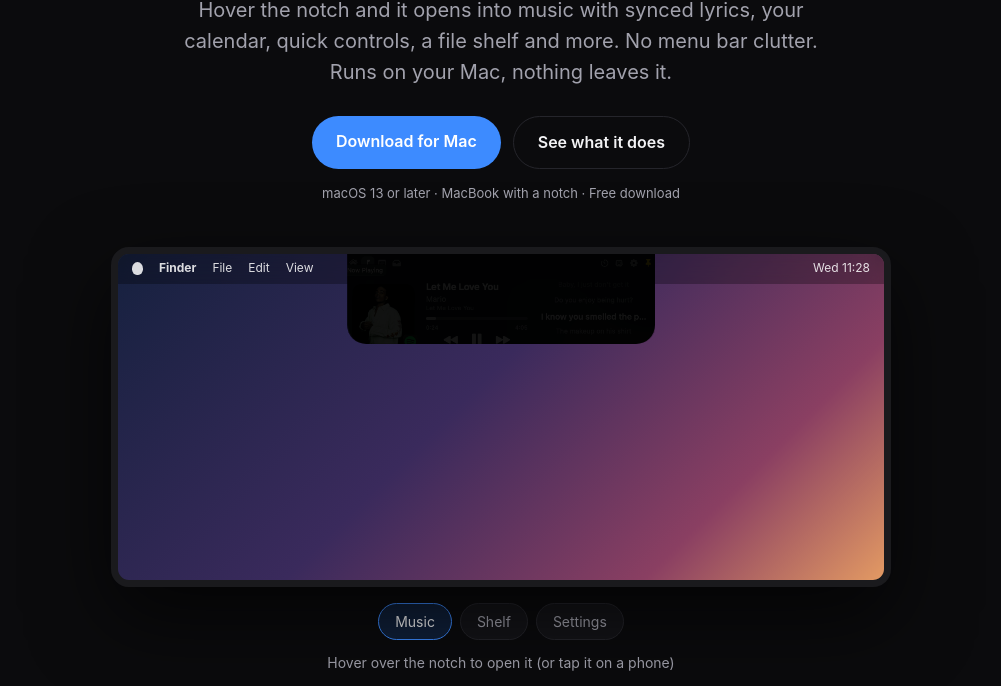
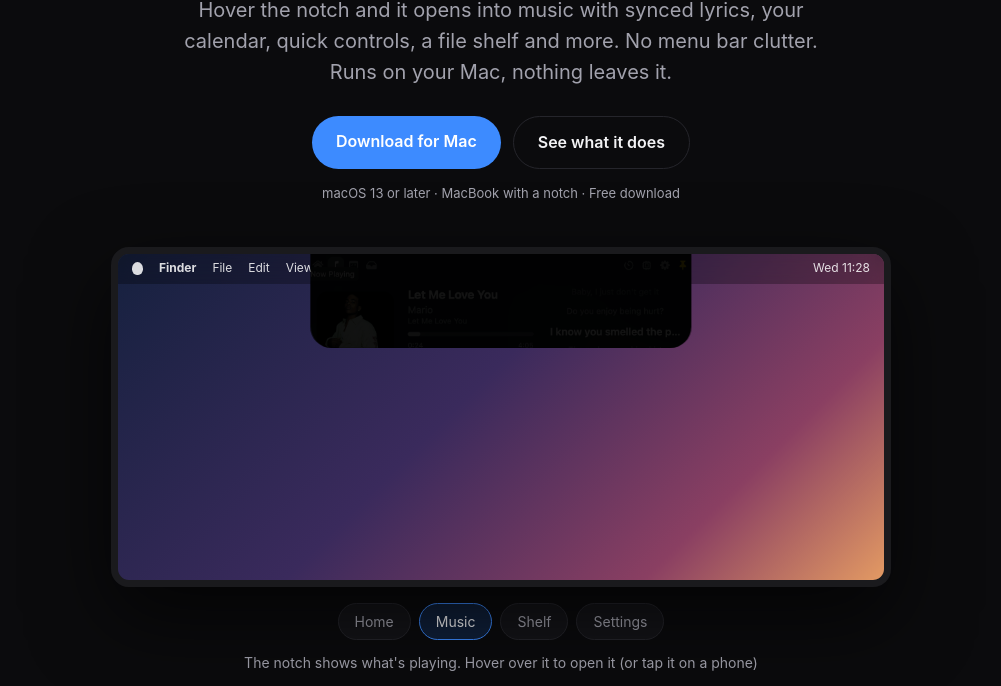
Before and after one commit to t27124949-cell/notch-island, a plain HTML site: page docs/index.html in a window 1280 px wide. Shown: the part 266-952 px from the top of the page, without its empty margins (139-1140 px from the left). Drawn offline with Linux system fonts and the light colour scheme.

Commit message:
Landing page demo: add Home tab and show the music pill as the closed notch
Co-Authored-By: Claude Sonnet 5.5 <noreply@anthropic.com>
Claude-Session: https://claude.ai/code/session_0121qmc6fQ6akJaU5ypd7Xqy

```diff
--- a/docs/index.html
+++ b/docs/index.html
@@ -30,10 +30,12 @@
     background:rgba(0,0,0,.28);backdrop-filter:blur(8px);font-size:12px;color:rgba(255,255,255,.85)}
   .menubar .sp{flex:1}
   .menubar .dot{width:11px;height:13px;border-radius:50% 50% 45% 45%;background:rgba(255,255,255,.85)}
-  .island{position:absolute;top:0;left:50%;transform:translateX(-50%);width:190px;height:30px;background:#000;
-    border-radius:0 0 15px 15px;overflow:hidden;cursor:pointer;outline:none;
+  .island{position:absolute;top:0;left:50%;transform:translateX(-50%);width:298px;height:36px;background:#000;
+    border-radius:0 0 18px 18px;overflow:hidden;cursor:pointer;outline:none;
     transition:width .5s cubic-bezier(.2,.8,.2,1),height .5s cubic-bezier(.2,.8,.2,1),border-radius .5s cubic-bezier(.2,.8,.2,1),box-shadow .5s}
   .island.open{width:var(--w,560px);height:var(--h,220px);border-radius:0 0 28px 28px;box-shadow:0 24px 60px rgba(0,0,0,.55)}
+  .island .amb{position:absolute;inset:0;width:100%;height:100%;object-fit:cover;transition:opacity .2s .1s}
+  .island.open .amb{opacity:0;transition:opacity .12s}
   .island:focus-visible{box-shadow:0 0 0 2px var(--accent)}
   .island .body{position:absolute;inset:0;opacity:0;transition:opacity .15s}
   .island.open .body{opacity:1;transition:opacity .3s .18s}
@@ -83,11 +85,12 @@
       <div class="screen">
         <div class="menubar"><span class="dot"></span><b>Finder</b><span>File</span><span>Edit</span><span>View</span><span class="sp"></span><span>Wed 11:28</span></div>
         <div class="island" id="island" tabindex="0" role="button" aria-label="Notch Island demo. Hover or tap to open">
+          <img class="amb" src="screenshot5.png" alt="The notch while music is playing">
           <div class="body"><img id="shotimg" src="screenshot2.png" alt="Notch Island open"></div>
         </div>
       </div>
       <div class="chips" id="chips"></div>
-      <p class="hint" id="hint">Hover over the notch to open it (or tap it on a phone)</p>
+      <p class="hint" id="hint">The notch shows what's playing. Hover over it to open it (or tap it on a phone)</p>
       <noscript><img src="screenshot1.png" alt="Notch Island open on the music tab" style="width:100%;border-radius:12px;margin-top:16px"></noscript>
     </div>
   </section>
@@ -146,6 +149,7 @@
 (function(){
   var island=document.getElementById('island'),img=document.getElementById('shotimg'),chips=document.getElementById('chips'),hint=document.getElementById('hint');
   var shots=[
+    {src:'screenshot1.png',label:'Home',w:1108,h:294},
     {src:'screenshot2.png',label:'Music',w:1102,h:432},
     {src:'screenshot3.png',label:'Shelf',w:1104,h:388},
     {src:'screenshot4.png',label:'Settings',w:1098,h:460}
@@ -170,7 +174,7 @@
     b.addEventListener('pointerenter',function(){clearTimeout(closeTimer);});
     chips.appendChild(b);
   });
-  show(0);
+  show(1);   // start on Music: the closed notch is showing a song
   island.addEventListener('pointerenter',function(e){if(e.pointerType==='mouse'){touched=true;open();}});
   island.addEventListener('pointerleave',function(e){if(e.pointerType==='mouse')closeSoon();});
   island.addEventListener('click',function(){touched=true;island.classList.toggle('open');});
```
